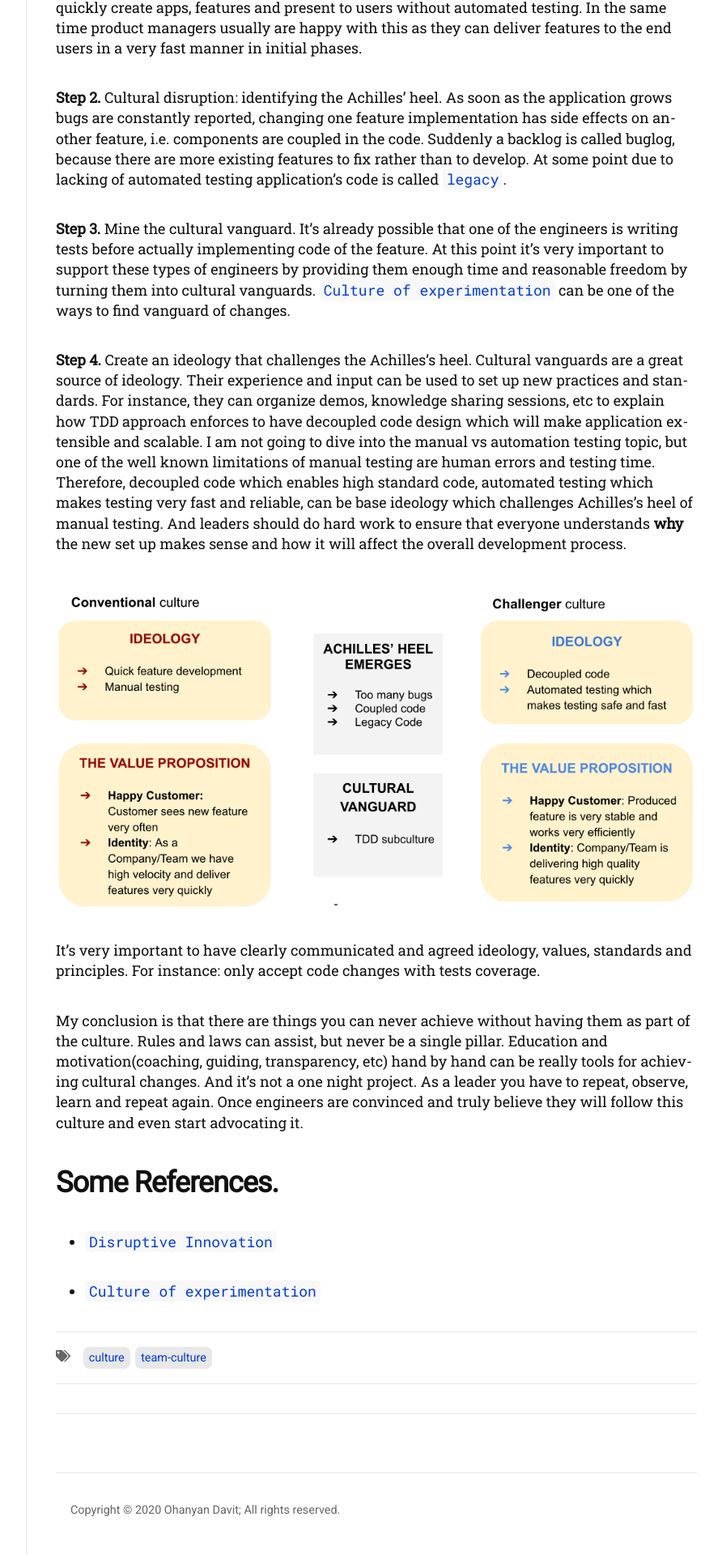
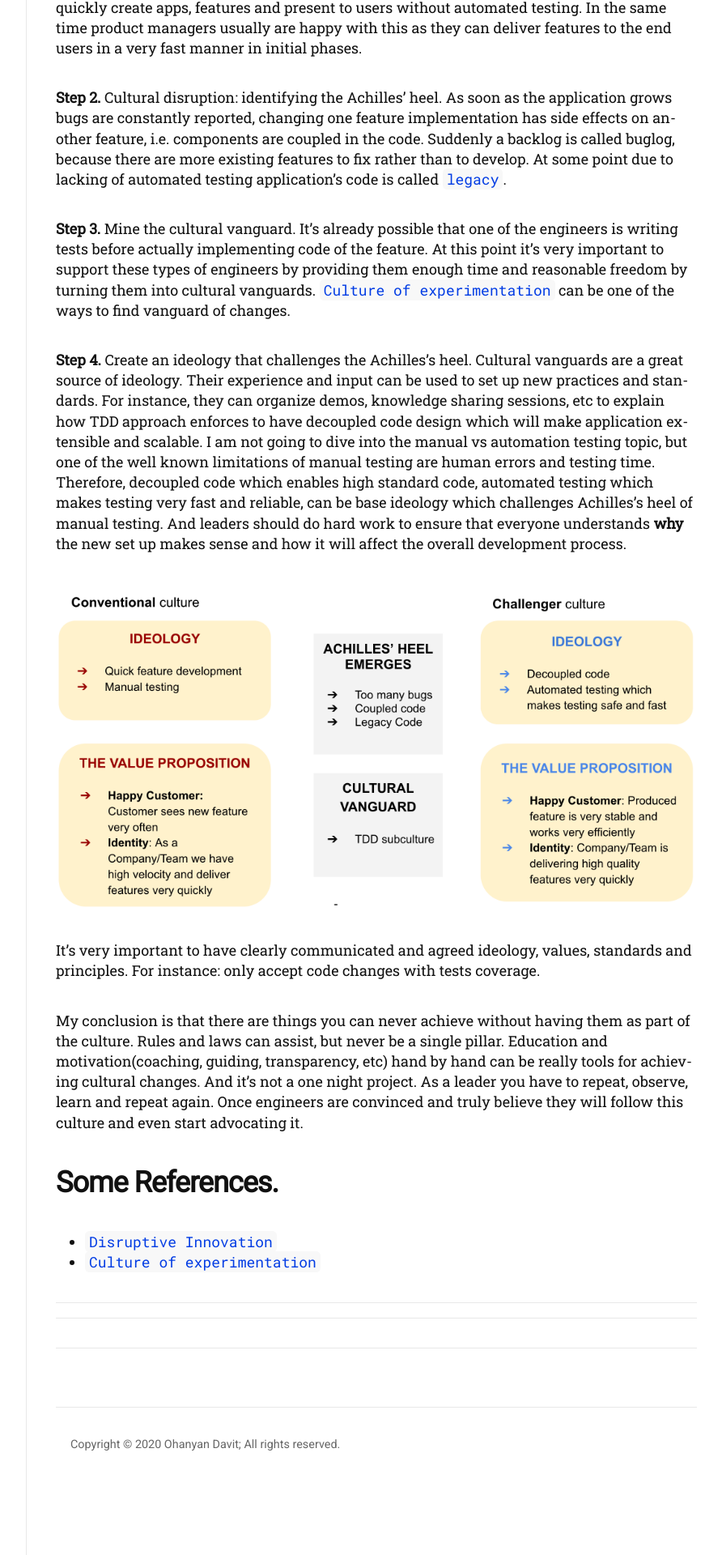
Before and after one commit to OhDavit/ohDavit.github.io, a Jekyll site: the page built from _posts/2020-01-11-culture-change.md, in a window 1280 px wide. Shown: the part 808-2728 px from the top of the page at 81% size, without its empty margins (307-1199 px from the left). Built offline with Jekyll 4.4.1, drawn with Linux system fonts in a browser that asks for light colours; nearby versions of some CDN libraries; some web fonts are replaced; comment, search, counter and statistics services are not loaded.

Commit message:
removes tags

```diff
--- a/_posts/2020-01-11-culture-change.md
+++ b/_posts/2020-01-11-culture-change.md
@@ -2,7 +2,6 @@
 layout: post
 title: Integrating automated testing into the company's culture
 author: Davit Ohanyan
-tags: [Culture, Team Culture]
 ---
 
 I was driving to the supermarket and while waiting under a traffic light noticed that someone threw a cigarette from the van. By approaching a bit closer I noticed that the van belonged to the company which was responsible for keeping the city clean!
@@ -31,5 +30,4 @@ My conclusion is that there are things you can never achieve without having them
 
 # Some References.
 - [`Disruptive Innovation`](https://hbr.org/2015/12/what-is-disruptive-innovation)
-
 - [`Culture of experimentation`](https://hbr.org/2020/03/productive-innovation?ab=hero-main-text#building-a-culture-of-experimentation)
```
